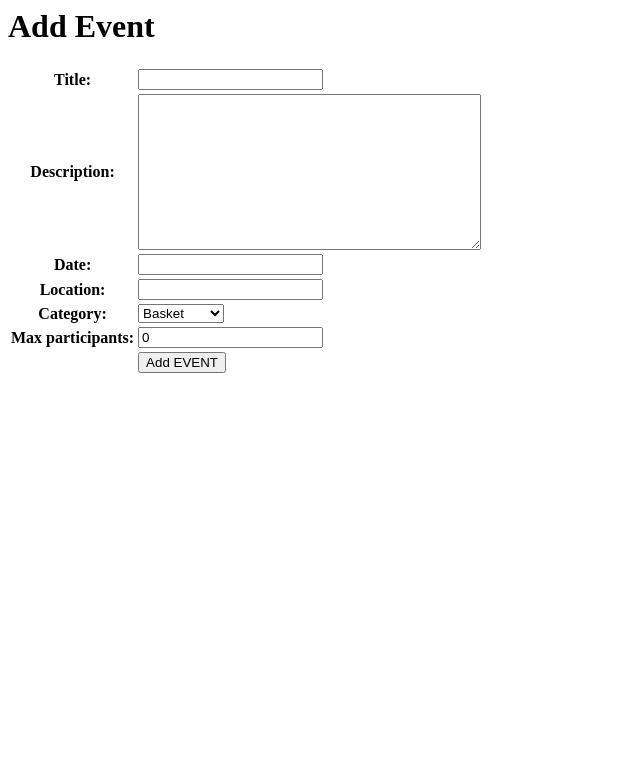
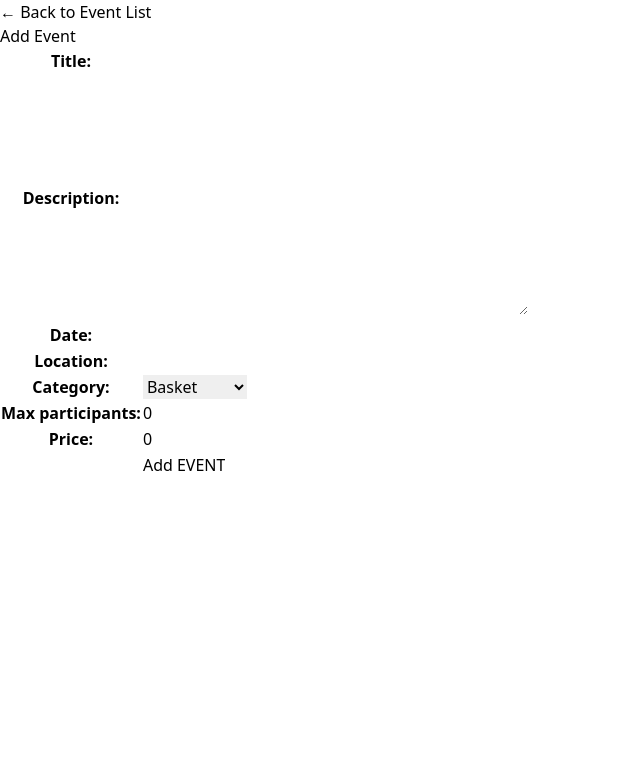
Before and after one commit to kelompok-pbp-d09/sporra, a Django app: page /create-event/ in a window 1280 px wide. Shown: the top 783 px of the page, without its empty margins (0-640 px from the left). Run offline with Django 5.2, Linux system fonts and the light colour scheme; some libraries are stand-ins or nearby versions.

Commit message:
Tambahan untuk detail dan home, edit_event masih error dan harus login dahulu

```diff
--- a/main/forms.py
+++ b/main/forms.py
@@ -5,7 +5,7 @@ from main.models import Event
 class EventForm(forms.ModelForm):
     class Meta:
         model = Event
-        fields = ["title", "description", "date", "location", "category", "Max_participants"]
+        fields = ["title", "description", "date", "location", "category", "Max_participants", "price"]
 
     def clean_title(self):
         title = self.cleaned_data.get("title", "")
--- a/main/models.py
+++ b/main/models.py
@@ -16,11 +16,13 @@ class Event(models.Model):
     title = models.CharField(max_length=255)
     description = models.TextField()
     date = models.DateTimeField()
+    price = models.IntegerField(default=0)
     location = models.CharField(max_length=300)
     id = models.UUIDField(primary_key=True, default=uuid.uuid4, editable=False)
     event_views = models.PositiveIntegerField(default=0)
     category = models.CharField(max_length=20, choices=CATEGORY_CHOICES, default='basket')
     Max_participants = models.PositiveIntegerField(default=0)
+    user = models.ForeignKey(User, on_delete=models.SET_NULL, null=True, blank=True)
 
     def __str__(self):
         return self.title
--- a/main/templates/create_event.html
+++ b/main/templates/create_event.html
@@ -1,6 +1,16 @@
-<title>Create Event - Sporra</title>
+{% extends 'base.html' %}
+
+{% block meta %}
+<title>Create Event</title>
+{% endblock meta %}
+
+{% block content %}
+
+<p><a href="{% url 'main:home_event' %}">← Back to Event List</a></p>
+
 <h1>Add Event</h1>
 
+<div>
     <form method="POST">
     {% csrf_token %}
     <table>
@@ -13,3 +23,6 @@
         </tr>
     </table>
     </form>
+</div>
+
+{% endblock content %}
--- a/main/urls.py
+++ b/main/urls.py
@@ -1,4 +1,4 @@
-from main.views import home_event, event_detail, create_event, event_edit
+from main.views import home_event, event_detail, create_event, edit_event
 from django.urls import path
 
 app_name = 'main'
@@ -7,5 +7,5 @@ urlpatterns = [
     path('', home_event, name='home_event'),
     path('event/<uuid:id>/', event_detail, name='event_detail'),
     path('create-event/', create_event, name='create_event'),
-    path('event/<uuid:id>/edit/', event_edit, name='event_edit'),
+    path('event/<uuid:id>/edit/', edit_event, name='edit_event'),
 ]
--- a/main/views.py
+++ b/main/views.py
@@ -38,7 +38,7 @@ def create_event(request):
     context = {'form': form}
     return render(request, 'create_event.html', context)
 
-def event_edit(request, id):
+def edit_event(request, id):
     event = get_object_or_404(Event, pk=id)
     form = EventForm(request.POST or None, request.FILES or None, instance=event)
     if form.is_valid() and request.method == 'POST':
@@ -47,4 +47,4 @@ def event_edit(request, id):
     context = {
         'form': form
     }
-    return render(request, 'event_edit.html', context)
+    return render(request, 'main/edit_event.html', context)
--- a/templates/base.html
+++ b/templates/base.html
@@ -2,31 +2,15 @@
 <!DOCTYPE html>
 <html lang="en">
 <head>
-    <meta charset="UTF-8">
-    <meta name="viewport" content="width=device-width, initial-scale=1.0">
-    <title>{% block title %}Sporra{% endblock %}</title>
-    <script src="https://cdn.tailwindcss.com"></script>
-    <link rel="stylesheet" href="{% static 'css/main.css' %}">
-    <style>
-        body { font-family: 'Inter', sans-serif; }
-    </style>
+    <meta charset="UTF-8" />
+    <meta name="viewport" content="width=device-width, initial-scale=1.0" />
+    {% block meta %} {% endblock meta %}
+    <script src="https://cdn.tailwindcss.com"> </script>
+    <link rel="stylesheet" href="{% static 'css/global.css' %}"/>
+    <script src="https://cdn.jsdelivr.net/npm/dompurify@3.0.5/dist/purify.min.js"></script>
 </head>
-<body class="bg-gray-900 text-white">
 
-    <nav class="bg-gray-800 p-4">
-        <div class="container mx-auto flex justify-between items-center">
-            <a href="/" class="text-2xl font-bold">Sporra</a>
-            <div class="hidden md:flex items-center space-x-4">
-                <a href="#" class="hover:text-blue-400">Home</a>
-                <!-- Add your app links here -->
-            </div>
-        </div>
-    </nav>
-
-    <main class="container mx-auto p-8">
-        {% block content %}
-        {% endblock %}
-    </main>
-
+<body>
+    {% block content %} {% endblock content %}
 </body>
 </html>
```
Also changed, not shown: main/templates/event_detail.html (+12 -2 lines), main/templates/home_event.html (+9 -0 lines), main/migrations/0003_event_price_event_user.py (added), main/migrations/0004_alter_event_price.py (added), 1 other file. Lines whose indentation alone changed are shown as unchanged.
